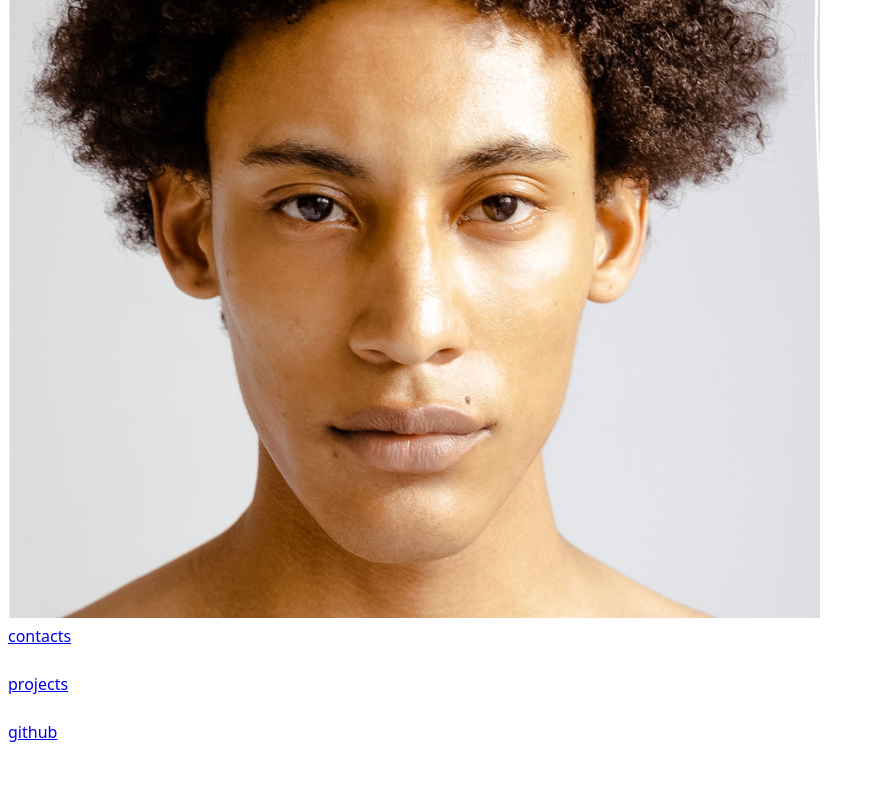
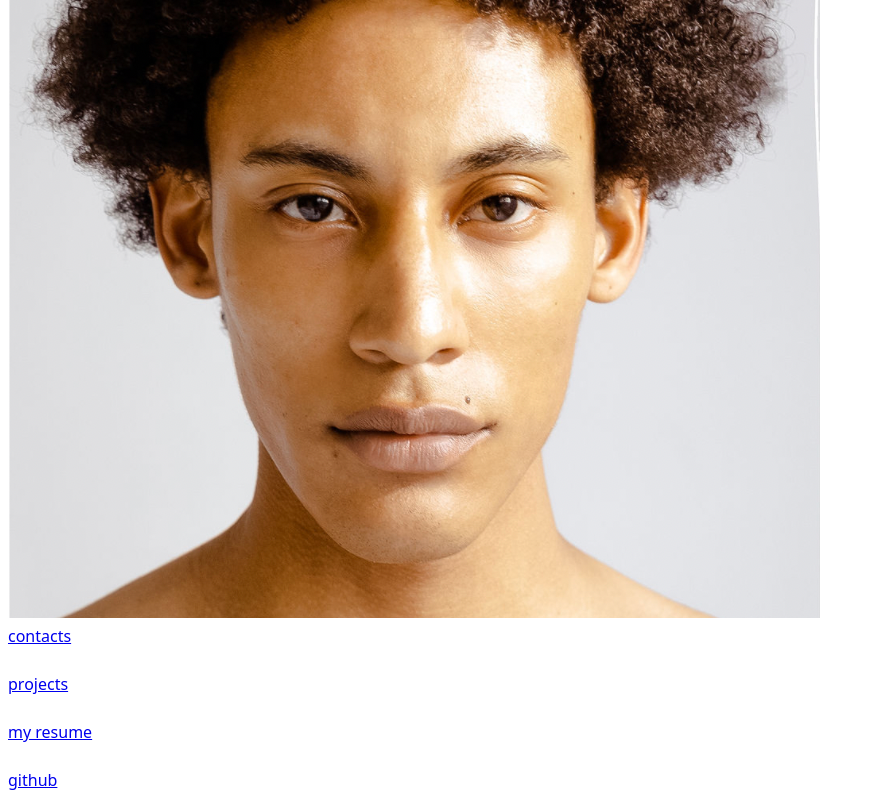
Before and after one commit to nolenphya/portfolio, a plain HTML site: page index.html in a window 1280 px wide. Shown: the part 375-1175 px from the top of the page, without its empty margins (0-874 px from the left). Before the commit the page ends 1127 px from the top, so only its background shows below. Drawn offline with Linux system fonts and the light colour scheme; files that its build step writes are made by us from their sources; files whose address does not match are found by name.

Commit message:
Update index.html

```diff
--- a/index.html
+++ b/index.html
@@ -17,6 +17,9 @@
     <a href="projects/index.html">projects</a>
     <br />
     <br />
+    <a href="resume/index.html">my resume</a>
+    <br />
+    <br />
     <a href="https://github.com/nolenphya"; target="_blank">github</a>
     </nav>
 </head>
```
